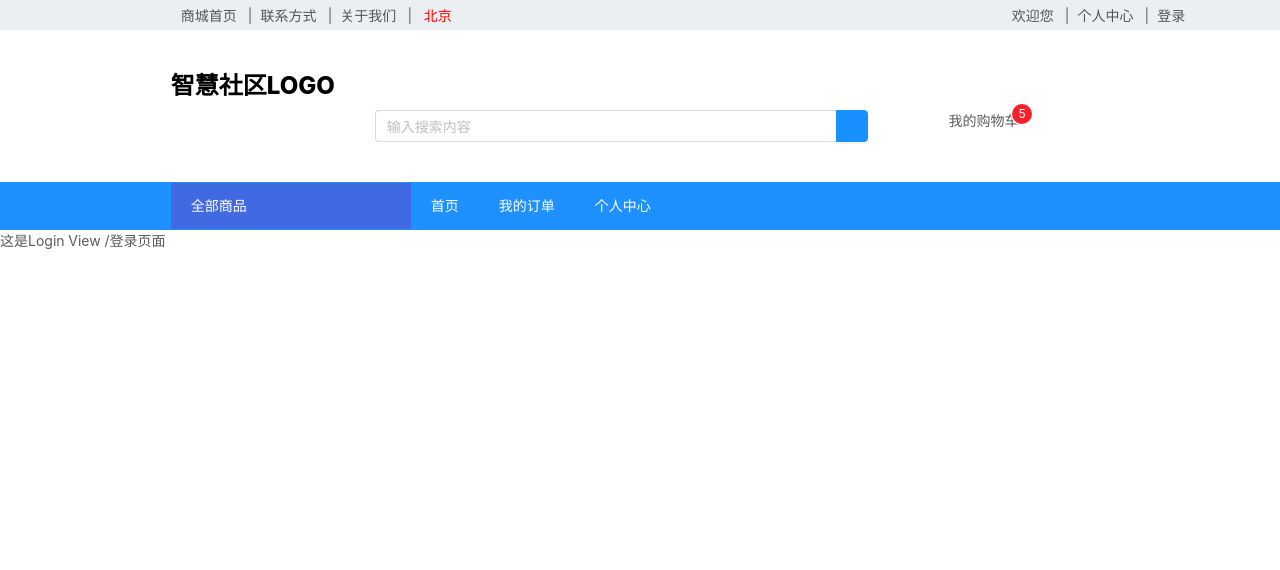
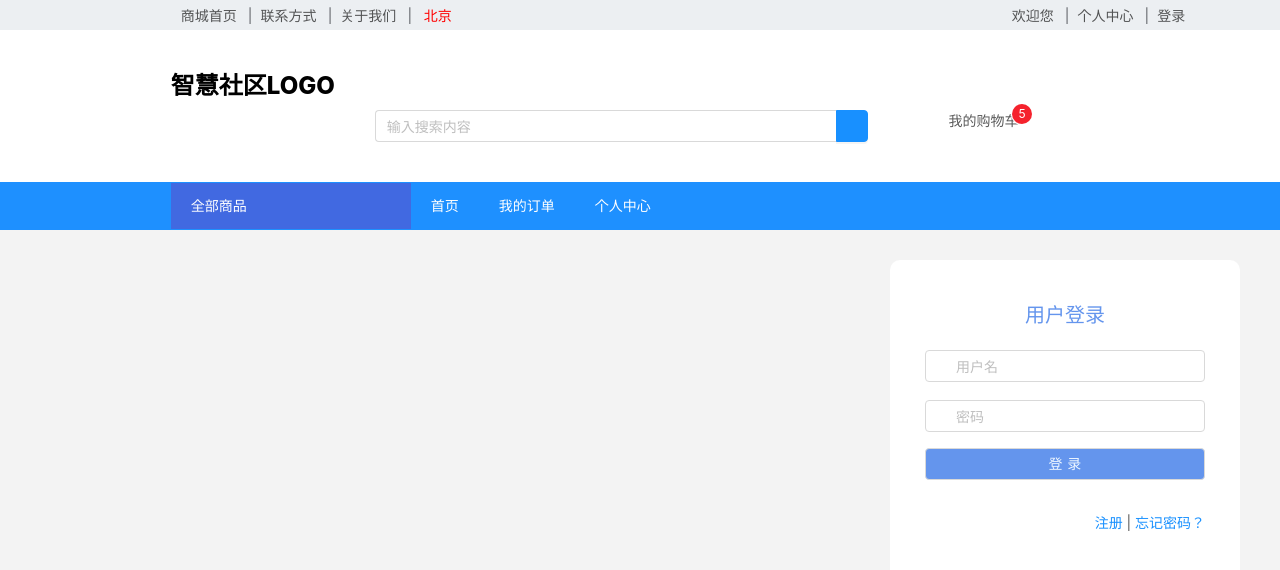
Before and after one commit to SUI5477100/dr_smart_community, a Vue app: page /login in a window 1280 px wide. Shown: the top 570 px of the page. Built offline with nearby package versions, Linux system fonts and the light colour scheme.

Commit message:
feat:登录注册页面

```diff
--- a/src/App.vue
+++ b/src/App.vue
@@ -19,6 +19,12 @@ export default {
 </script>
 
 <style>
+html,body,#app{
+  height: 100%;
+  width: 100%;
+  padding: 0;
+  margin: 0;
+}
 nav {
   margin-bottom: 20px;
 }
--- a/src/components/homeComponents/homeTopBar.vue
+++ b/src/components/homeComponents/homeTopBar.vue
@@ -34,7 +34,7 @@
         rightLinks: [
           { text: '欢迎您', href: '' },
           { text: '个人中心', href: '' },
-          { text: '登录', href: '' },
+          { text: '登录', href: '/login' },
         ],
       };
     },
--- /dev/null
+++ b/src/components/loginRegisterForm.vue
@@ -0,0 +1,206 @@
+<template>
+  <div class="formContainer">
+    <a-form layout="vertical" :wrapper-col ="{span:30}" :form="form" @submit="handleSubmit" class="form">
+        <p v-if="isLogin == true" class="formName">用户登录</p>
+        <p v-else class="formName">用户注册</p>
+        <a-form-item
+        :validate-status="userNameError() ? 'error' : ''"
+        :help="userNameError() || ''"
+        style="margin-bottom: 10px;"
+        >
+        <a-input
+            v-decorator="[
+            'userName',
+            {
+                rules: [
+                { required: true, message: 'Please input your username!' },
+                ],
+            },
+            ]"
+            placeholder="用户名"
+        >
+            <a-icon
+            slot="prefix"
+            type="user"
+            style="color: rgba(0, 0, 0, 0.25)"
+            />
+        </a-input>
+        </a-form-item>
+        <a-form-item
+        :validate-status="passwordError() ? 'error' : ''"
+        :help="passwordError() || ''"
+        style="margin-bottom: 8px;"
+        >
+        <a-input
+            v-decorator="[
+            'password',
+            {
+                rules: [
+                { required: true, message: 'Please input your Password!' },
+                ],
+            },
+            ]"
+            type="password"
+            placeholder="密码"
+        >
+            <a-icon
+            slot="prefix"
+            type="lock"
+            style="color: rgba(0, 0, 0, 0.25)"
+            />
+        </a-input>
+        </a-form-item>
+        <a-form-item
+        :validate-status="passwordError() ? 'error' : ''"
+        :help="passwordError() || ''"
+        v-if="isLogin == false"
+        style="margin-bottom: 8px;"
+        >
+        <a-input
+            v-decorator="[
+            'password',
+            {
+                rules: [
+                { required: true, message: 'Please input your Password!' },
+                ],
+            },
+            ]"
+            type="password"
+            placeholder="确认密码"
+        >
+            <a-icon
+            slot="prefix"
+            type="lock"
+            style="color: rgba(0, 0, 0, 0.25)"
+            />
+        </a-input>
+        </a-form-item>
+        <a-row v-if="isLogin == false">
+            <a-col :span="12">
+                <a-form-item
+                :validate-status="passwordError() ? 'error' : ''"
+                :help="passwordError() || ''"
+                >
+                <a-input
+                    v-decorator="[
+                    'password',
+                    {
+                        rules: [
+                        { required: true, message: 'Please input your Password!' },
+                        ],
+                    },
+                    ]"
+                    type="password"
+                    placeholder="手机验证码"
+                >
+                    <a-icon
+                    slot="prefix"
+                    type="lock"
+                    style="color: rgba(0, 0, 0, 0.25)"
+                    />
+                </a-input>
+            </a-form-item>
+            </a-col>
+            <a-col :span="10">
+                <a-button
+                type="primary"
+                html-type="submit"
+                :disabled="hasErrors(form.getFieldsError())"
+                style="width: 100%;background-color: #6495ed;"
+                >
+                </a-button>
+            </a-col>
+        </a-row>
+        <a-form-item>
+        <a-button
+            type="primary"
+            html-type="submit"
+            :disabled="hasErrors(form.getFieldsError())"
+            style="width: 100%;background-color: #6495ed;"
+            class="submitButton"
+        >
+        <span v-if="isLogin == true" class="buttonText">登录</span>
+        <span v-else class="buttonText">注册</span>
+        </a-button>
+        </a-form-item>
+        <p style="text-align: right;"><a href="#" @click="changeForm">注册</a>&nbsp;|&nbsp;<a href="#">忘记密码？</a></p>
+    </a-form>
+  </div>
+</template>
+<script>
+function hasErrors(fieldsError) {
+  return Object.keys(fieldsError).some((field) => fieldsError[field]);
+}
+export default {
+    name:"loginRegisterForm",
+  data() {
+    return {
+        isLogin:true,
+        hasErrors,
+        form: this.$form.createForm(this, { name: "horizontal_login" }),
+    };
+  },
+  mounted() {
+    this.$nextTick(() => {
+      // To disabled submit button at the beginning.
+      this.form.validateFields();
+    });
+  },
+  methods: {
+    // Only show error after a field is touched.
+    userNameError() {
+      const { getFieldError, isFieldTouched } = this.form;
+      return isFieldTouched("userName") && getFieldError("userName");
+    },
+    // Only show error after a field is touched.
+    passwordError() {
+      const { getFieldError, isFieldTouched } = this.form;
+      return isFieldTouched("password") && getFieldError("password");
+    },
+    handleSubmit(e) {
+      e.preventDefault();
+      this.form.validateFields((err, values) => {
+        if (!err) {
+          console.log("Received values of form: ", values);
+        }
+      });
+    },
+    changeForm(){
+        this.isLogin = !this.isLogin;
+    }
+  },
+};
+</script>
+<style scoped>
+.formContainer{
+    width: 350px;
+    height: 420px;
+    /* background-color: aquamarine; */
+    background-color: white;
+    display: flex;
+    flex-direction: column;
+    align-items: center;
+    text-align: center;
+    position: absolute;
+    right: 40px;
+    top:260px;
+    border-radius: 10px;
+}
+.form {
+    width: 80%;
+    height: 100%;
+    /* background-color: blue; */
+}
+
+.formName{
+    font-size: 20px;
+    color: #6495ed;
+    margin-top: 40px;
+}
+.buttonText{
+    color: aliceblue;
+}
+.ant-btn  {
+    line-height: 2px;
+}
+</style>
--- a/src/pages/loginView.vue
+++ /dev/null
@@ -1,17 +0,0 @@
-<template>
-    <div class="">
-       这是Login View /登录页面
-    </div>
-</template>
-
-<script>
-
-export default {
-    name:'LoginView', //导出组件名
-    components: {
-
-    }
-};
-</script>
-
-<style scoped></style>
--- a/src/pages/registeredView.vue
+++ /dev/null
@@ -1,17 +0,0 @@
-<template>
-    <div class="">
-       这是registeredView/注册界面
-    </div>
-</template>
-
-<script>
-
-export default {
-    name:'RegisteredView', //导出组件名
-    components: {
-
-    }
-};
-</script>
-
-<style scoped></style>
--- /dev/null
+++ b/src/pages/userLoginRegisterView.vue
@@ -0,0 +1,24 @@
+<template>
+    <div id="container">
+        <loginRegisterForm></loginRegisterForm>
+    </div>
+</template>
+
+<script>
+import loginRegisterForm from '@/components/loginRegisterForm.vue';
+export default {
+    name:"userLoginRegisterView",
+    components:{
+        loginRegisterForm
+    }
+}
+</script>
+<style scoped>
+#container{
+    width: 100%;
+    height: 70%;
+    background-color: #f3f3f3;
+    display: flex;
+}
+
+</style>
--- a/src/router/index.js
+++ b/src/router/index.js
@@ -1,9 +1,8 @@
 import Vue from 'vue'
 import Router from 'vue-router'
 import HomeView from '../pages/homeView.vue'
-import LoginView from '../pages/loginView.vue'
 import ForgotPassword from '../pages/forgotPassword.vue'
-import RegisteredView from '../pages/registeredView.vue'
+import UserLoginRegisterView from '../pages/userLoginRegisterView.vue'
 
 Vue.use(Router)
 
@@ -18,7 +17,7 @@ const routes = [
     // 登录页
     path: '/login',
     name: 'Login',
-    component: LoginView
+    component: UserLoginRegisterView
   },
   {
     // 忘记密码
@@ -26,12 +25,6 @@ const routes = [
     name: 'ForgotPassword',
     component: ForgotPassword
   },
-  {
-    // 注册
-    path: '/registered',
-    name: 'Registered',
-    component: RegisteredView
-  }
 ]
 
 const router = new Router({
```
Also changed, not shown: src/components/loginButton.vue (deleted, +0 -19 lines).
